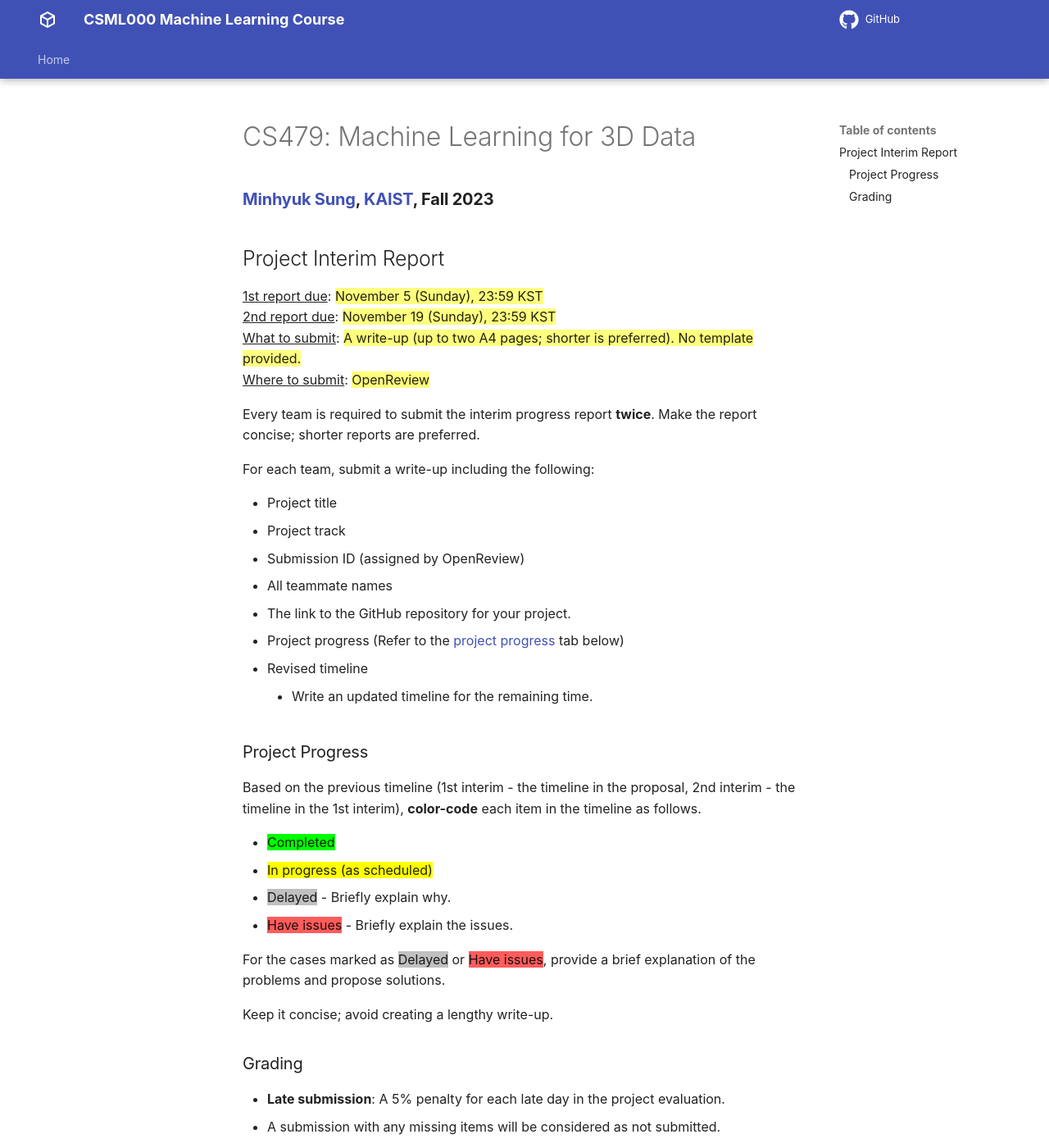
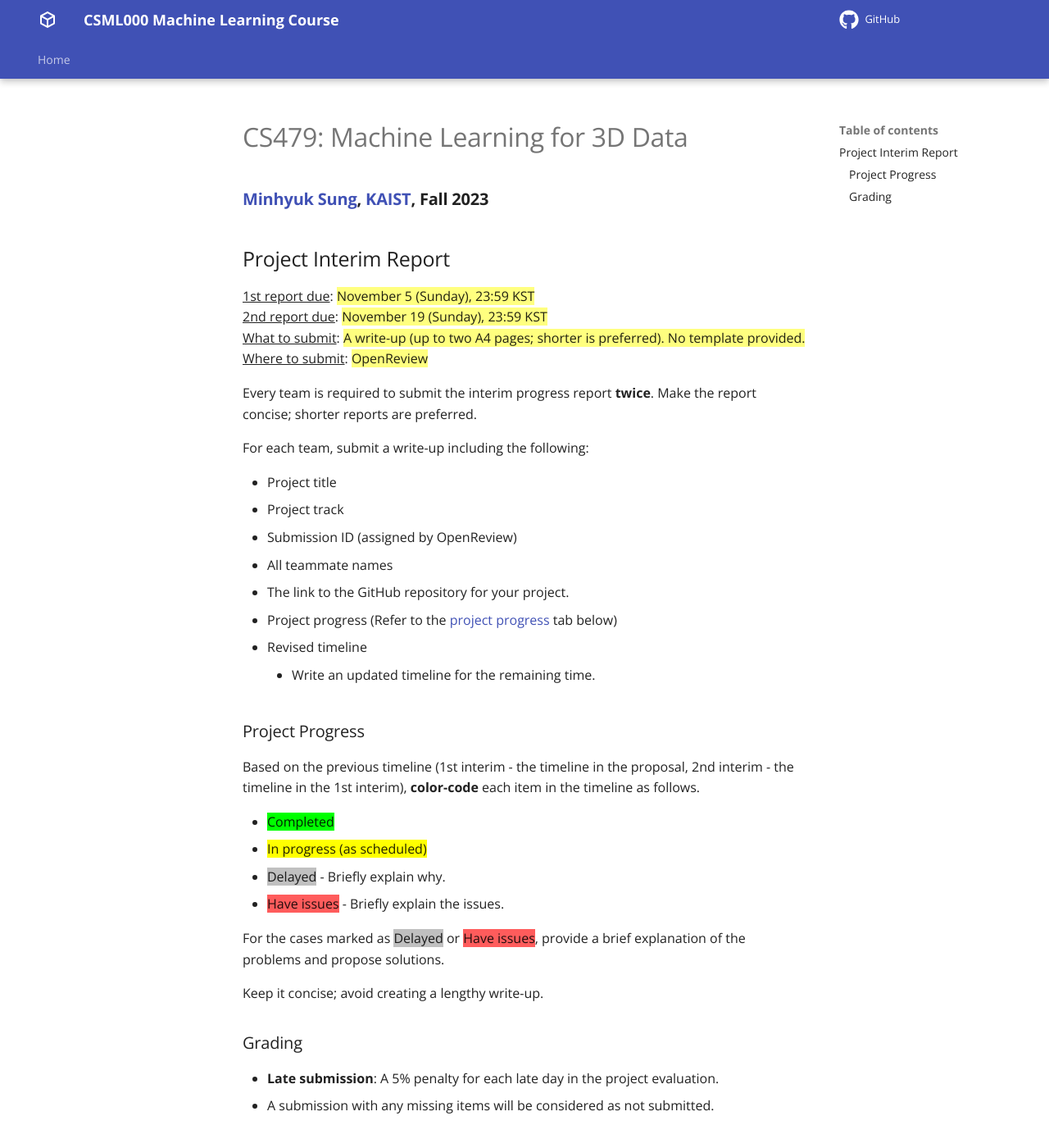
Before and after one commit to nthaihoc/iast-csml000, an MkDocs documentation site: the page built from docs/project-interim-report.md, in a window 1280 px wide and 1400 px high. Shown: the whole window at 82% size. Built offline with MkDocs 1.6.1 and Material for MkDocs 9.7.7, drawn with Linux system fonts in a browser that asks for light colours; comment, search, counter and statistics services are not loaded.

Commit message:
update course

```diff
--- a/mkdocs.yml
+++ b/mkdocs.yml
@@ -1,7 +1,8 @@
 site_name: CSML000 Machine Learning Course
 
 theme:
-  font: false
+  font:
+    text: Open Sans
   name: material
   icon:
     logo: material/cube-outline
```
